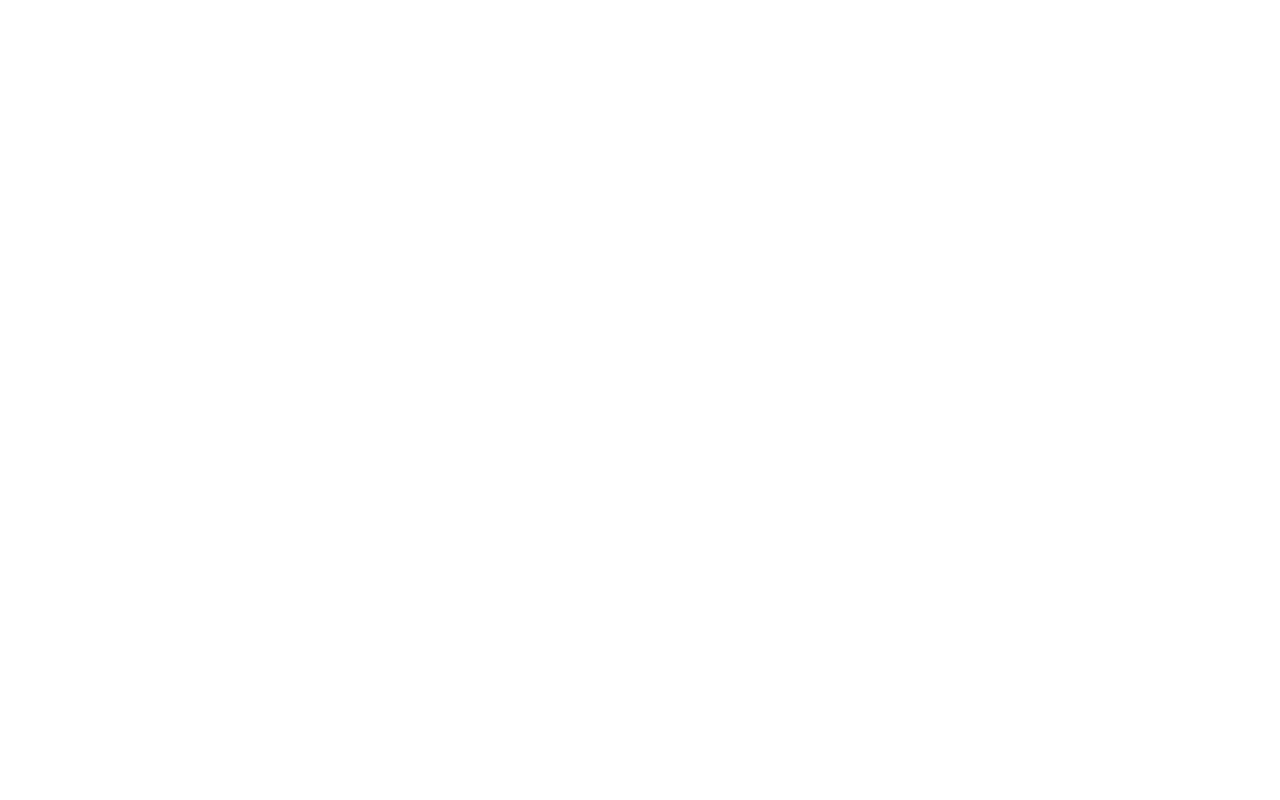
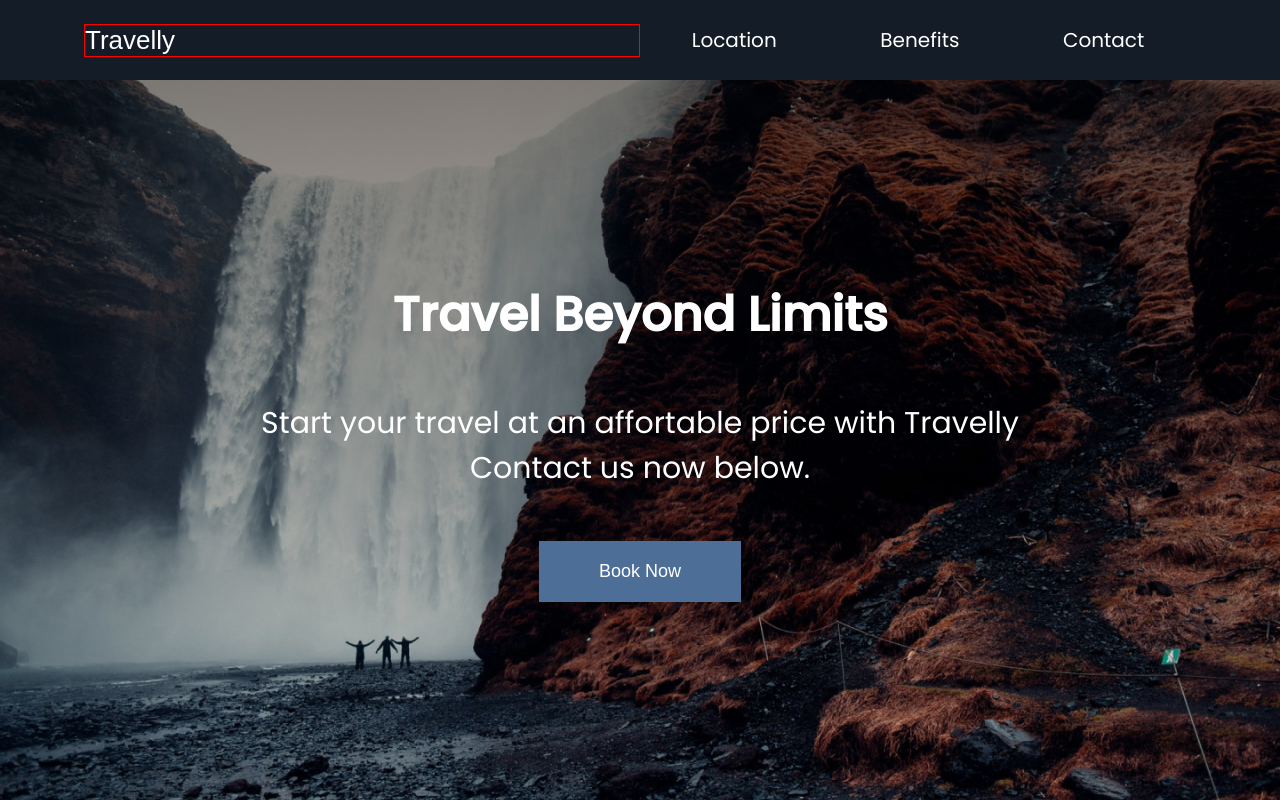
Before and after one commit to VihagaYohan/Traverlly, a plain HTML site: page index.html in a window 1280 px wide. Drawn offline with Linux system fonts and the light colour scheme; a web font is replaced by a local one.

Commit message:
Heder and hero

```diff
--- a/index.html
+++ b/index.html
@@ -1,13 +1,39 @@
 <!DOCTYPE html>
 <html lang="en">
-<head>
-    <meta charset="UTF-8">
-    <meta http-equiv="X-UA-Compatible" content="IE=edge">
-    <meta name="viewport" content="width=device-width, initial-scale=1.0">
-    <link rel="stylesheet" href="./style.css">
+  <head>
+    <meta charset="UTF-8" />
+    <meta http-equiv="X-UA-Compatible" content="IE=edge" />
+    <meta name="viewport" content="width=device-width, initial-scale=1.0" />
+    <link rel="preconnect" href="https://fonts.googleapis.com" />
+    <link rel="preconnect" href="https://fonts.gstatic.com" crossorigin />
+    <link
+      href="https://fonts.googleapis.com/css2?family=Pattaya&family=Poppins:wght@200;300;400;500&display=swap"
+      rel="stylesheet"
+    />
+    <link rel="stylesheet" href="./style.css" />
     <title>Traverlly | Travelling Agency</title>
-</head>
-<body>
+  </head>
+  <body>
+    <!-- header -->
+    <header class="main-head">
+      <nav>
+        <h1 id="logo">Travelly</h1>
+        <ul>
+          <li><a href="#location">Location</a></li>
+          <li><a href="#benefits">Benefits</a></li>
+          <li><a href="#contact">Contact</a></li>
+        </ul>
+      </nav>
+    </header>
 
-</body>
+    <!-- hero -->
+    <section class="hero">
+      <h2>Travel Beyond Limits</h2>
+      <h3>
+        Start your travel at an affortable price with Travelly <br />
+        Contact us now below.
+      </h3>
+      <button>Book Now</button>
+    </section>
+  </body>
 </html>
--- a/style.css
+++ b/style.css
@@ -1,10 +1,116 @@
 /* global styles */
-*{
-    margin:0;
-    padding:0;
-    box-sizing: border-box;
+* {
+  margin: 0;
+  padding: 0;
+  box-sizing: border-box;
 }
 
-html{
-    font-size: 62.5%;
+html {
+  font-size: 62.5%;
 }
+
+body{
+    font-family: 'Poppins', sans-serif;
+}
+
+h1 {
+  font-size: 2.6rem;
+}
+
+li,
+button,
+label,
+input,
+p {
+  font-size: 2rem;
+}
+
+h2 {
+  font-size: 4.8rem;
+}
+
+h3 {
+  font-size: 3rem;
+  font-weight: normal; /* same as 400 */
+}
+
+h4,
+h5 {
+  font-size: 2.8rem;
+}
+
+a {
+  color: white;
+  text-decoration: none;
+}
+
+button{
+    padding: 2rem 6rem;
+    background: #4c6e97;
+    border: none;
+    color: white;
+    font-size: 1.8rem;
+    cursor: pointer;
+}
+
+/* nav section with hero */
+.main-head {
+  background: #131c27;
+  color: white;
+}
+
+nav {
+  min-height: 10vh;
+  display: flex;
+  width: 90%;
+  margin: auto;
+  padding: 2rem;
+  align-items: center;
+  flex-wrap: wrap;
+}
+
+nav ul {
+  display: flex;
+  flex: 1 1 40rem;
+  justify-content: space-around;
+  align-items: center;
+  list-style: none;
+}
+
+#logo {
+  flex: 1 1 40rem;
+  font-family: 'Pattaya', sans-serif;
+  font-weight: 400; /* same as normal */
+  border:1px solid red;
+}
+
+.hero {
+  background: linear-gradient(rgba(0, 0, 0, 0.5), transparent),
+    url("./img/landing-page.jpg");
+  min-height: 90vh;
+  background-repeat: no-repeat;
+  background-size: cover;
+  background-position: center;
+  color:white;
+  display: flex;
+  flex-direction: column;
+  justify-content: center;
+  align-items: center;
+  text-align: center;
+}
+
+.hero h3{
+    padding:5rem;
+}
+
+
+/* media quary */
+@media screen and(max-width:928px){
+    nav{
+        text-align: center;
+    }
+
+    #logo{
+        padding: 1rem;
+    }
+}
```
